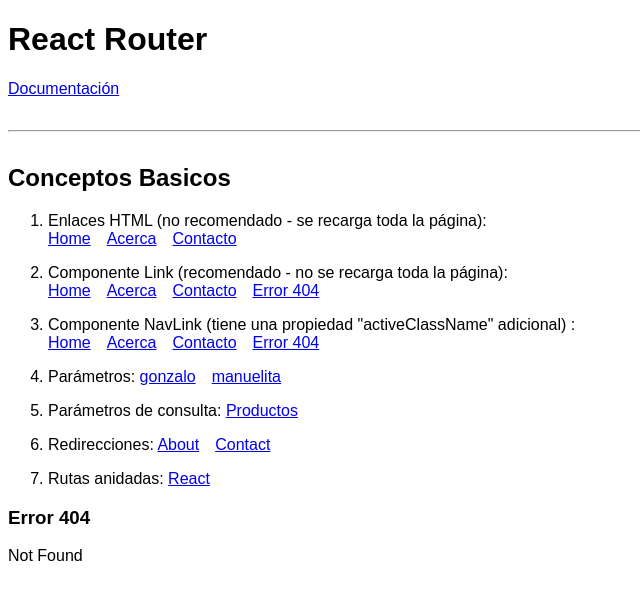
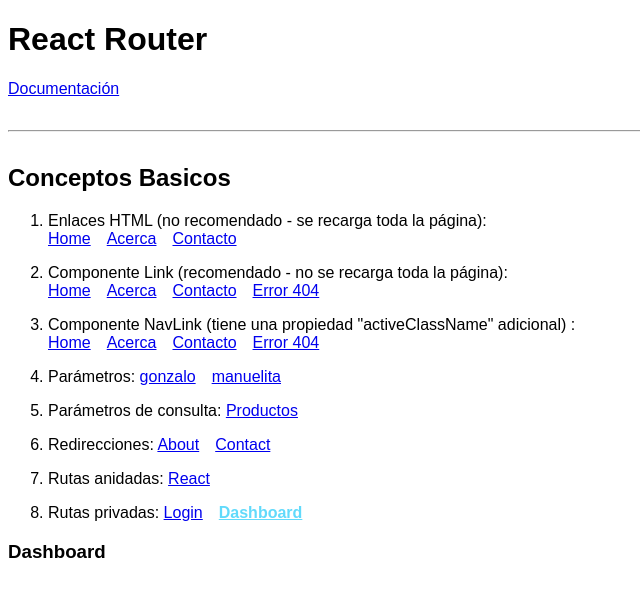
Before and after one commit to GonzaloMonteodorisio/react-router-jon-mircha, a React (Create React App) app: page /dashboard in a window 1280 px wide. Shown: the top 600 px of the page, without its empty margins (0-640 px from the left). Built offline with nearby package versions, Linux system fonts and the light colour scheme.

Commit message:
React Router: Rutas privadas

```diff
--- a/src/components/ConceptosBasicos/index.jsx
+++ b/src/components/ConceptosBasicos/index.jsx
@@ -7,14 +7,20 @@
 } from "react-router-dom";
 import Acerca from '../../pages/Acerca';
 import Contacto from '../../pages/Contacto';
+import Dashboard from '../../pages/Dashboard';
 import Error404 from '../../pages/Error404';
 import Home from '../../pages/Home';
+import Login from '../../pages/Login';
 import Productos from '../../pages/Productos';
 import ReactTopics from '../../pages/ReactTopics';
 import Usuario from '../../pages/Usuario';
 import MenuConceptosBasicos from '../MenuConceptosBasicos';
 
 function ConceptosBasicos() {
+  let auth;
+  auth = true;
+  // auth = null;
+
   return (
     <div>
       <h2>Conceptos Basicos</h2>
@@ -63,33 +69,22 @@
           <Route
             path='/react/*'
             element={<ReactTopics />}
-          >
-            {/* <Route
-              path='jsx'
-              element={<h3>JSX</h3>}
-              end
-            />
-            <Route
-              index
-              element={<h3>JSX</h3>}
-              end
-            />
-            <Route
-              path='props'
-              element={<h3>Props</h3>}
-              end
-            />
-            <Route
-              path='estado'
-              element={<h3>Estado</h3>}
-              end
-            />
-            <Route
-              path='componentes'
-              element={<h3>Componentes</h3>}
-              end
-            /> */}
-          </Route>
+          />
+          <Route
+            path='/login'
+            element={ auth ? (<Navigate to='/' />) : (<Login />) }
+            end
+          />
+          {/* <Route
+            path='/dashboard'
+            element={<Dashboard />}
+            end
+          /> */}
+          <Route
+            path='/dashboard'
+            element={ auth ? (<Dashboard />) : (<Navigate to='/login' />) }
+            end
+          />
           <Route
             path='*'
             element={<Error404 />}
--- a/src/components/MenuConceptosBasicos/index.jsx
+++ b/src/components/MenuConceptosBasicos/index.jsx
@@ -113,6 +113,25 @@
             React
           </NavLink>
         </li>
+        <li>
+          <span>Rutas privadas: </span>
+          <NavLink
+            to='/login'
+            className={({isActive}) =>
+            isActive ? 'active' : undefined
+          }
+          >
+            Login
+          </NavLink>
+          <NavLink
+            to='/dashboard'
+            className={({isActive}) =>
+            isActive ? 'active' : undefined
+          }
+          >
+            Dashboard
+          </NavLink>
+        </li>
       </ol>
     </nav>
   )
--- /dev/null
+++ b/src/pages/Dashboard/index.jsx
@@ -0,0 +1,11 @@
+import React from 'react';
+
+function Dashboard() {
+  return (
+    <div>
+      <h3>Dashboard</h3>
+    </div>
+  )
+}
+
+export default Dashboard;
--- /dev/null
+++ b/src/pages/Login/index.jsx
@@ -0,0 +1,11 @@
+import React from 'react';
+
+function Login() {
+  return (
+    <div>
+      <h3>Login</h3>
+    </div>
+  )
+}
+
+export default Login;
--- a/src/pages/ReactTopics/index.jsx
+++ b/src/pages/ReactTopics/index.jsx
@@ -2,7 +2,6 @@
 
 import {
   NavLink,
-  Outlet,
   Route,
   Routes,
   useMatch,
```
Also changed, not shown: src/components/PrivateRoute/index.jsx (added, +9 -0 lines).
